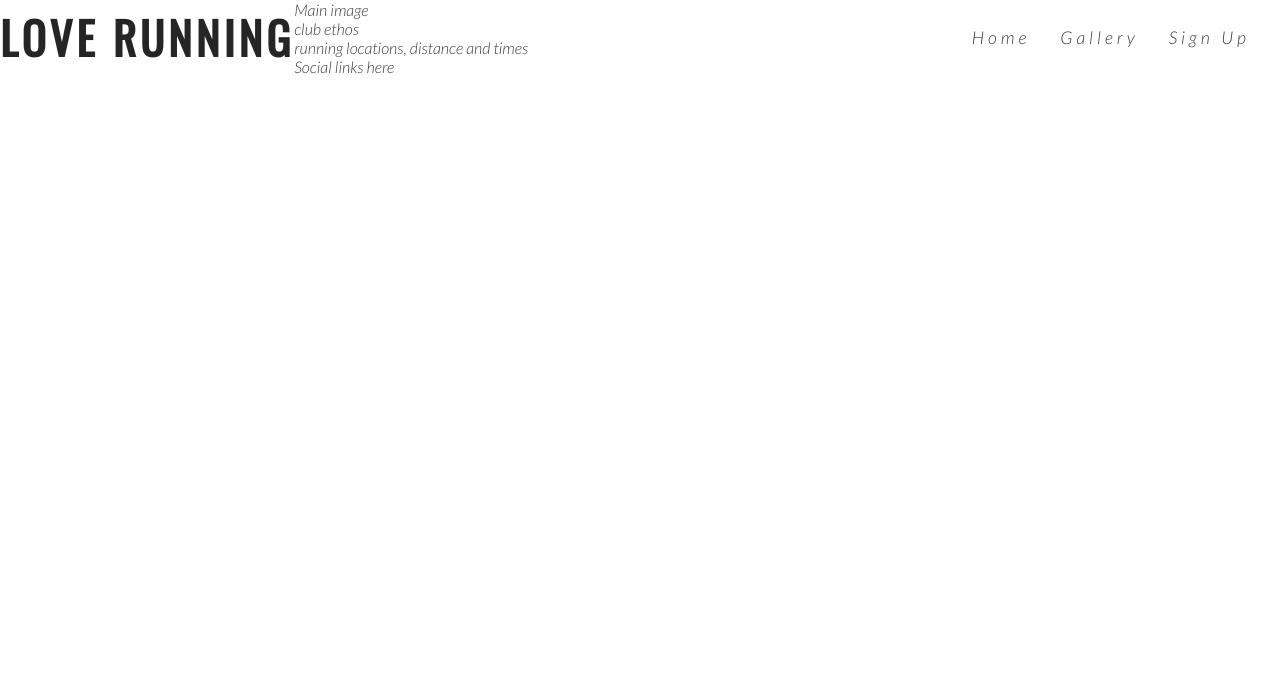
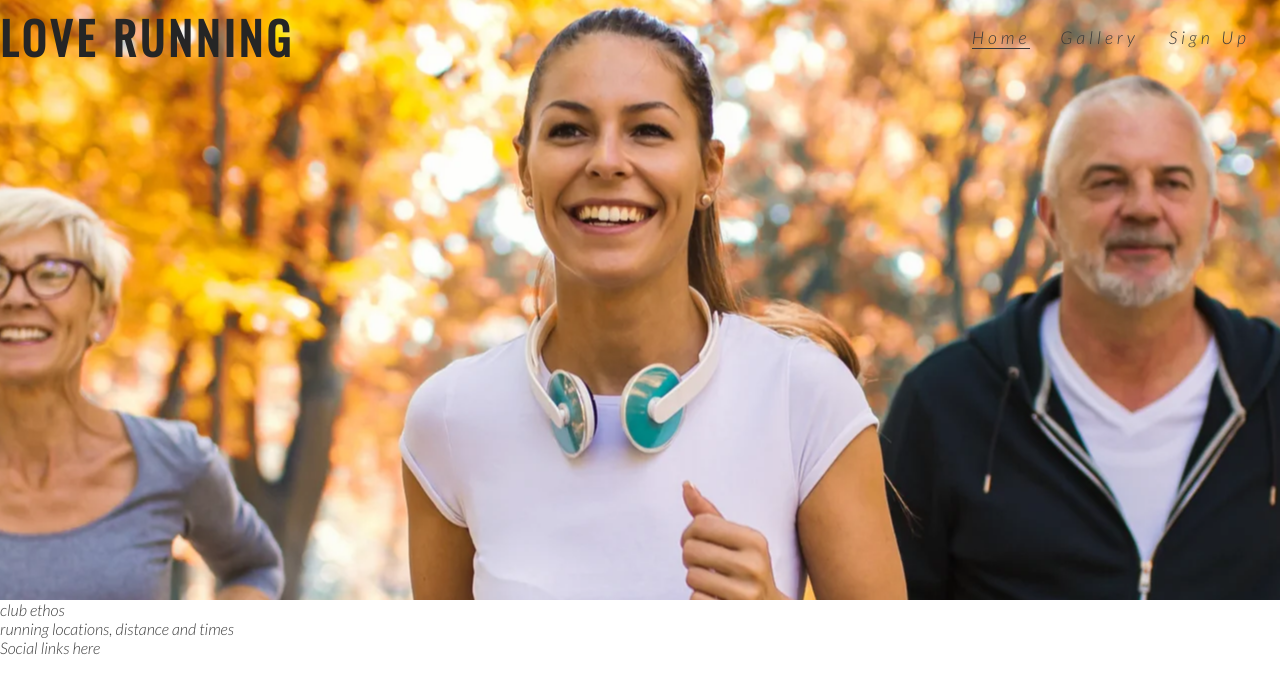
Before and after one commit to Matex600/love-running-matt, a plain HTML site: page index.html in a window 1280 px wide. Drawn offline with nearby package versions, Linux system fonts and the light colour scheme.

Commit message:
add image

```diff
--- a/assets/css/style.css
+++ b/assets/css/style.css
@@ -48,3 +48,15 @@ h1, h2 {
 #menu a:hover {
     border-bottom: 1px solid #3a3a3a;
 }
+
+.active {
+    border-bottom: 1px solid #3a3a3a;
+}
+
+/* hero-image */
+
+#hero-image {
+    height: 600px;
+    width: 100%;
+    background: url('../images/hero-image.webp') no-repeat center center;
+}
--- a/index.html
+++ b/index.html
@@ -31,7 +31,7 @@
         </nav>
     </header>
     <section>
-        Main image
+        <div id="hero-image"></div>
     </section>
     <section>
         club ethos
```
Also changed, not shown: assets/images/hero-image.webp (added).
